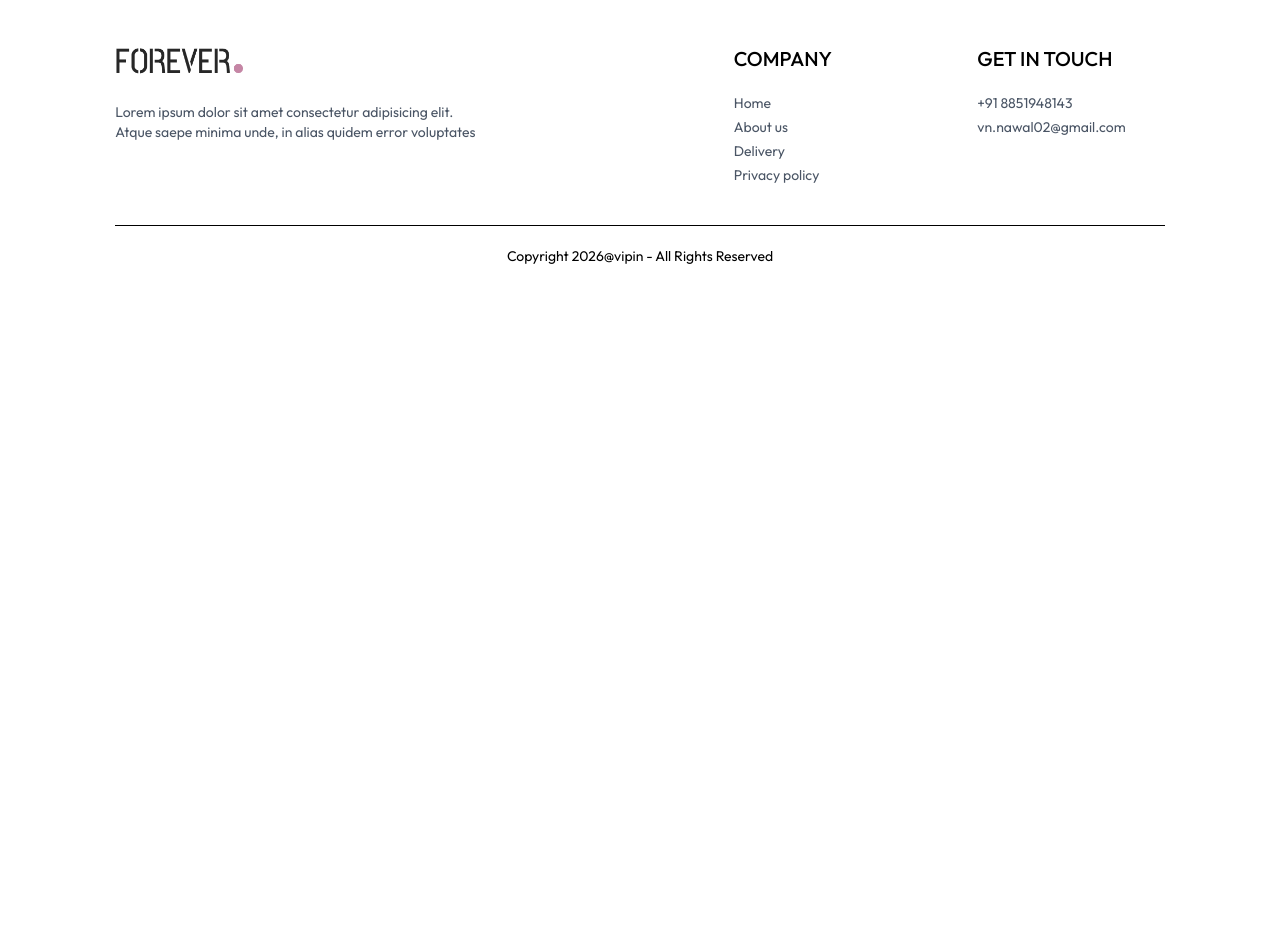
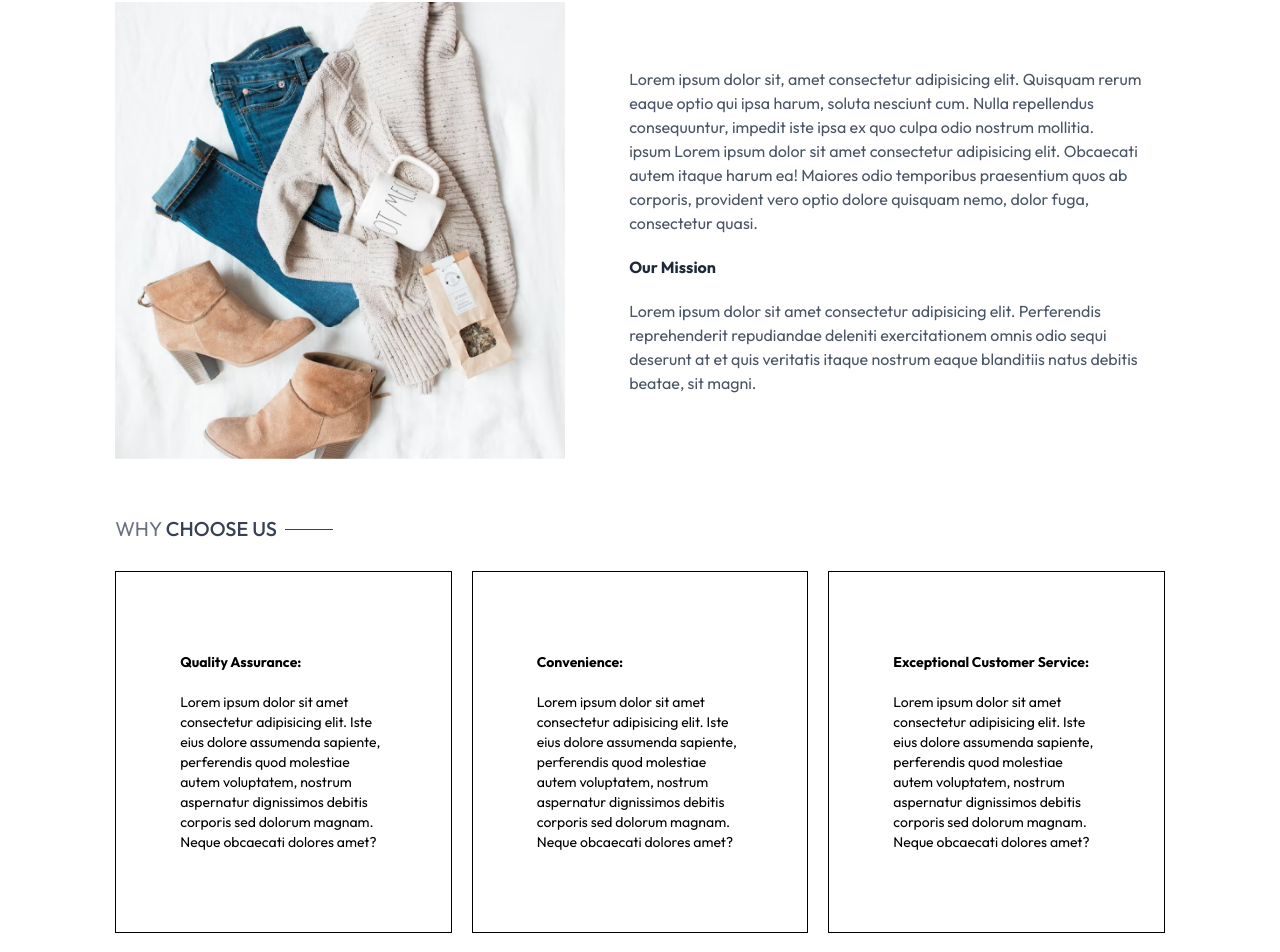
Before and after one commit to vpnnawal02/e-commerce, a React (Vite) app in the folder frontend/: page /about in a window 1280 px wide. Shown: the part 196-1148 px from the top of the page. Before the commit the page ends 800 px from the top, so only its background shows below. Built offline with nearby package versions, Linux system fonts and the light colour scheme.

Commit message:
Created About us and Contat page and finalised frontend of the project

```diff
--- a/frontend/src/components/NavBar.jsx
+++ b/frontend/src/components/NavBar.jsx
@@ -43,7 +43,7 @@ const NavBar = () => {
 
                 <div className="group relative">
 
-                    <img src={assets.profile_icon} className='w-5 cursor-pointer' alt="" />
+                    <Link to={'/login'}> <img src={assets.profile_icon} className='w-5 cursor-pointer' alt="" /></Link>
 
                     <div className="group-hover:block hidden absolute dropdown-menu right-0 pt-4">
                         <div className="flex flex-col gap-2 w-36 py-3 px-5 bg-slate-100 text-gray-500">
--- a/frontend/src/pages/About.jsx
+++ b/frontend/src/pages/About.jsx
@@ -1,10 +1,44 @@
 import React from 'react'
+import Title from '../components/Title'
+import { assets } from '../assets/frontend_assets/assets'
 
 const About = () => {
     return (
-        <div>
+        <div className="">
+            <div className='text-2xl text-center pt-8 border-t'>
+                <Title text1={"ABOUT"} text2={'US'} />
+            </div>
+            <div className="my-10 flex flex-col md:flex-row gap-16">
+                <img src={assets.about_img} className='w-full md:max-w-[450px]' />
+                <div className="flex flex-col justify-center ggap-6 md:w-2/4 text-gray-600">
+                    <p className="">Lorem ipsum dolor sit, amet consectetur adipisicing elit. Quisquam rerum eaque optio qui ipsa harum, soluta nesciunt cum. Nulla repellendus consequuntur, impedit iste ipsa ex quo culpa odio nostrum mollitia.</p>
+                    <p className="">ipsum Lorem ipsum dolor sit amet consectetur adipisicing elit. Obcaecati autem itaque harum ea! Maiores odio temporibus praesentium quos ab corporis, provident vero optio dolore quisquam nemo, dolor fuga, consectetur quasi.</p>
+                    <b className='text-gray-800 py-5'>Our Mission</b>
+                    <p>Lorem ipsum dolor sit amet consectetur adipisicing elit. Perferendis reprehenderit repudiandae deleniti exercitationem omnis odio sequi deserunt at et quis veritatis itaque nostrum eaque blanditiis natus debitis beatae, sit magni.</p>
+                </div>
+            </div>
+
+            <div className="text-xl py-4">
+                <Title text1={'WHY'} text2={'CHOOSE US'} />
+            </div>
+
+            <div className="flex flex-col md:flex-row text-sm mb-20 gap-5">
+                <div className="border px-10 md:px-16 py-8 sm:py-20 flex flex-col gap-5">
+                    <b>Quality Assurance:</b>
+                    <p>Lorem ipsum dolor sit amet consectetur adipisicing elit. Iste eius dolore assumenda sapiente, perferendis quod molestiae autem voluptatem, nostrum aspernatur dignissimos debitis corporis sed dolorum magnam. Neque obcaecati dolores amet?</p>
+                </div>
+                <div className="border px-10 md:px-16 py-8 sm:py-20 flex flex-col gap-5">
+                    <b>Convenience:</b>
+                    <p>Lorem ipsum dolor sit amet consectetur adipisicing elit. Iste eius dolore assumenda sapiente, perferendis quod molestiae autem voluptatem, nostrum aspernatur dignissimos debitis corporis sed dolorum magnam. Neque obcaecati dolores amet?</p>
+                </div>
+                <div className="border px-10 md:px-16 py-8 sm:py-20 flex flex-col gap-5">
+                    <b>Exceptional Customer Service:</b>
+                    <p>Lorem ipsum dolor sit amet consectetur adipisicing elit. Iste eius dolore assumenda sapiente, perferendis quod molestiae autem voluptatem, nostrum aspernatur dignissimos debitis corporis sed dolorum magnam. Neque obcaecati dolores amet?</p>
+                </div>
+            </div>
 
         </div>
+
     )
 }
 
--- a/frontend/src/pages/Contact.jsx
+++ b/frontend/src/pages/Contact.jsx
@@ -1,8 +1,26 @@
 import React from 'react'
+import Title from '../components/Title'
+import { assets } from '../assets/frontend_assets/assets'
 
 const Contact = () => {
     return (
         <div>
+
+            <div className="text-center text-2xl pt-10 border-t">
+                <Title text1={'CONTACT'} text2={'US'} />
+            </div>
+
+            <div className="my-10 flex flex-col justify-center md:flex-row gap-10 mb-28">
+                <img src={assets.contact_img} className='w-full md:max-w-[480px]' />
+                <div className="flex flex-col justify-center items-start gap-6">
+                    <p className="font-semibold text-xl text-gray-600">Our Store</p>
+                    <p className="text-gray-500">4873 West Delhi <br /> New Delhi - 110063, India</p>
+                    <p className="text-gray-500">Tel: +91 8851948143 <br /> Email: vn.nawal02@gmail.com</p>
+                    <p className="font-semibold text-xl">Careers at Forever</p>
+                    <p className="text-gray-500">Learn more about our teams and job openings</p>
+                    <button className='border border-black px-8 py-4 text-sm hover:bg-black hover:text-white tranistion-all duration-200 cursor-pointer'>Explore Jobs</button>
+                </div>
+            </div>
 
         </div>
     )
--- a/frontend/src/pages/Login.jsx
+++ b/frontend/src/pages/Login.jsx
@@ -1,10 +1,36 @@
-import React from 'react'
+import React, { useState } from 'react'
 
 const Login = () => {
+
+    const [currentState, setCurrentState] = useState('Sign Up')
+
+    const onSubmitHandler = async (event) => {
+        event.preventDefault();
+    }
+
     return (
-        <div>
+        <form onSubmit={onSubmitHandler} className='flex flex-col items-center w-[90%] sm:max-w-96 m-auto mt-14 gap-4 text-gray-800'>
+            <div className="inline-flex items-center gap-2 mb-2 mt-10">
+                <p className='prata-regular text-3xl'>{currentState}</p>
+                <hr className='border-none h-[1.5px] w-8 bg-gray-800' />
+            </div>
 
-        </div>
+            {currentState === 'Login'
+                ? ''
+                : <input type="text" className='w-full px-3 py-2 border-gray' placeholder='Name' required />}
+            <input type="email" className='w-full px-3 py-2 border-gray' placeholder='Email' required />
+            <input type="password" className='w-full px-3 py-2 border-gray' placeholder='Password' required />
+
+            <div className="w-full flex justify-between text-sm mt-[-8px]">
+                <p className='cursor-pointer'>Forgot your password?</p>
+                {
+                    currentState === 'Login'
+                        ? <p onClick={() => setCurrentState('Sign Up')} className="cursor-pointer">Create account</p>
+                        : <p onClick={() => setCurrentState('Login')} className="cursor-pointer">Login here</p>
+                }
+            </div>
+            <button className='bg-black text-white font-light px-8 py-2 mt-4'>{currentState === 'Login' ? 'Sign In' : 'Sign Up'}</button>
+        </form>
     )
 }
 
--- a/frontend/src/pages/Orders.jsx
+++ b/frontend/src/pages/Orders.jsx
@@ -1,9 +1,41 @@
-import React from 'react'
+import React, { useContext } from 'react'
+import { ShopContext } from '../context/ShopContext'
+import Title from '../components/Title';
 
 const Orders = () => {
+    const { products, currency } = useContext(ShopContext);
     return (
-        <div>
+        <div className='border-t pt-16'>
+            <div className="text-2xl">
+                <Title text1={'MY'} text2={'ORDERS'} />
+            </div>
 
+            <div className="">
+                {
+                    products.slice(1, 4).map((item, index) => (
+                        <div className="py-4  border-b text-gray-700 flex flex-col md:flex-row md:items-center md:justify-between gap-4" key={index}>
+                            <div className="flex items-start gap-6 text-sm">
+                                <img src={item.image[0]} alt="" className='w-16 sm:w-20' />
+                                <div className="">
+                                    <p className="sm:text-base font-medium">{item.name}</p>
+                                    <div className="flex items-center gap-3 mt-2 text-base text-gray-700">
+                                        <p className="text-lg">{currency}{item.price}</p>
+                                        <p className="">Quantity: 1</p>
+                                        <p className="">Size: M</p>
+                                    </div>
+                                    <p className="mt-2">Date: <span className='text-gray-400'>25, Jul, 2025</span></p>
+                                </div>
+                            </div>
+                            <div className="md:w-1/2 flex justify-between">
+                                <div className="flex items-center gap-2">
+                                    <p className="min-w-2 h-2 rounded-full bg-green-500"></p>
+                                    <p className="text-sm md:text-base">Ready to ship</p>
+                                </div>
+                                <button className='border px-4 py-2 text-sm font-medium rounded-sm hover:text-white hover:bg-black cursor-pointer'>Track Order</button>
+                            </div>
+                        </div>
+                    ))}
+            </div>
         </div>
     )
 }
--- a/frontend/src/pages/PlaceOrder.jsx
+++ b/frontend/src/pages/PlaceOrder.jsx
@@ -66,3 +66,5 @@ const PlaceOrder = () => {
 }
 
 export default PlaceOrder
+
+// https://youtu.be/7E6um7NGmeE?list=PLjwm_8O3suyOFd8LTFqgw9v7MqPNtgINA&t=16453
```
